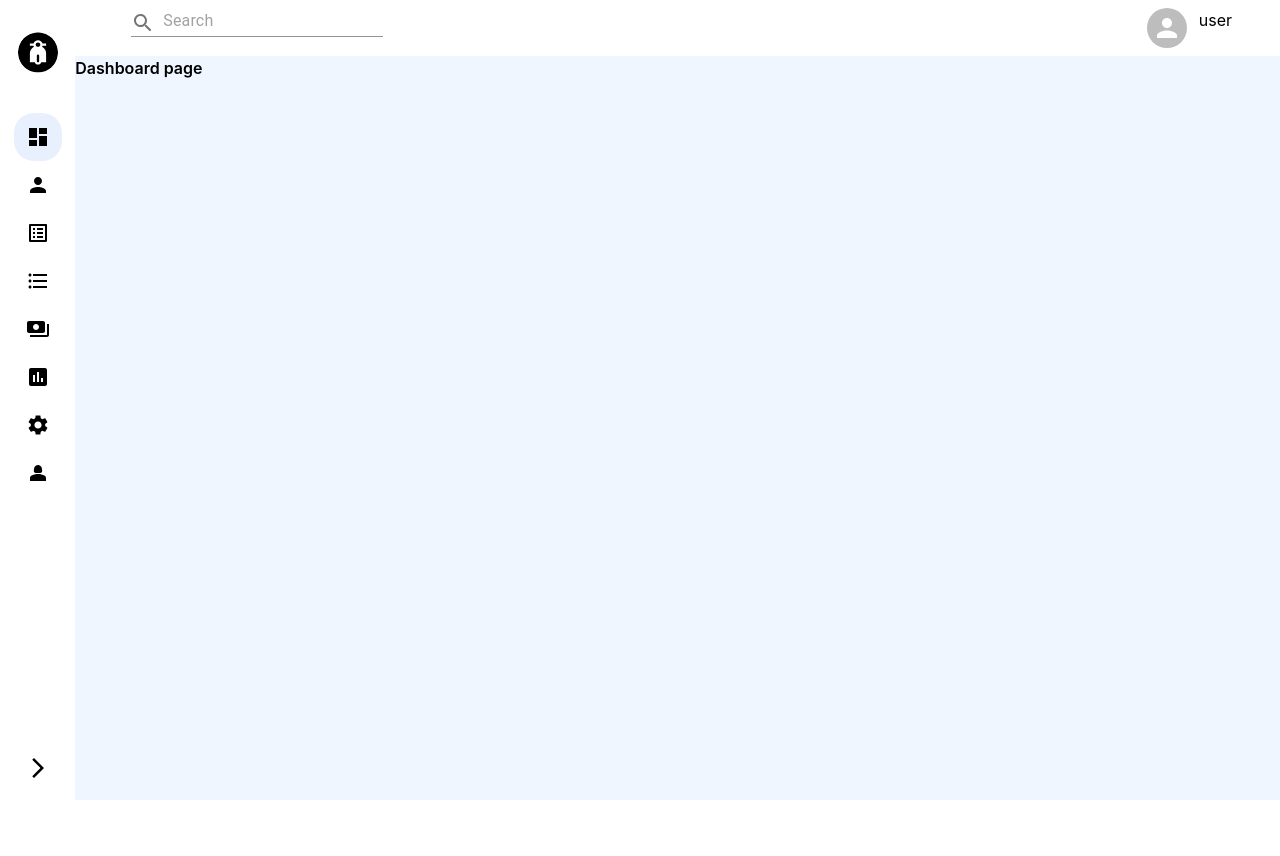
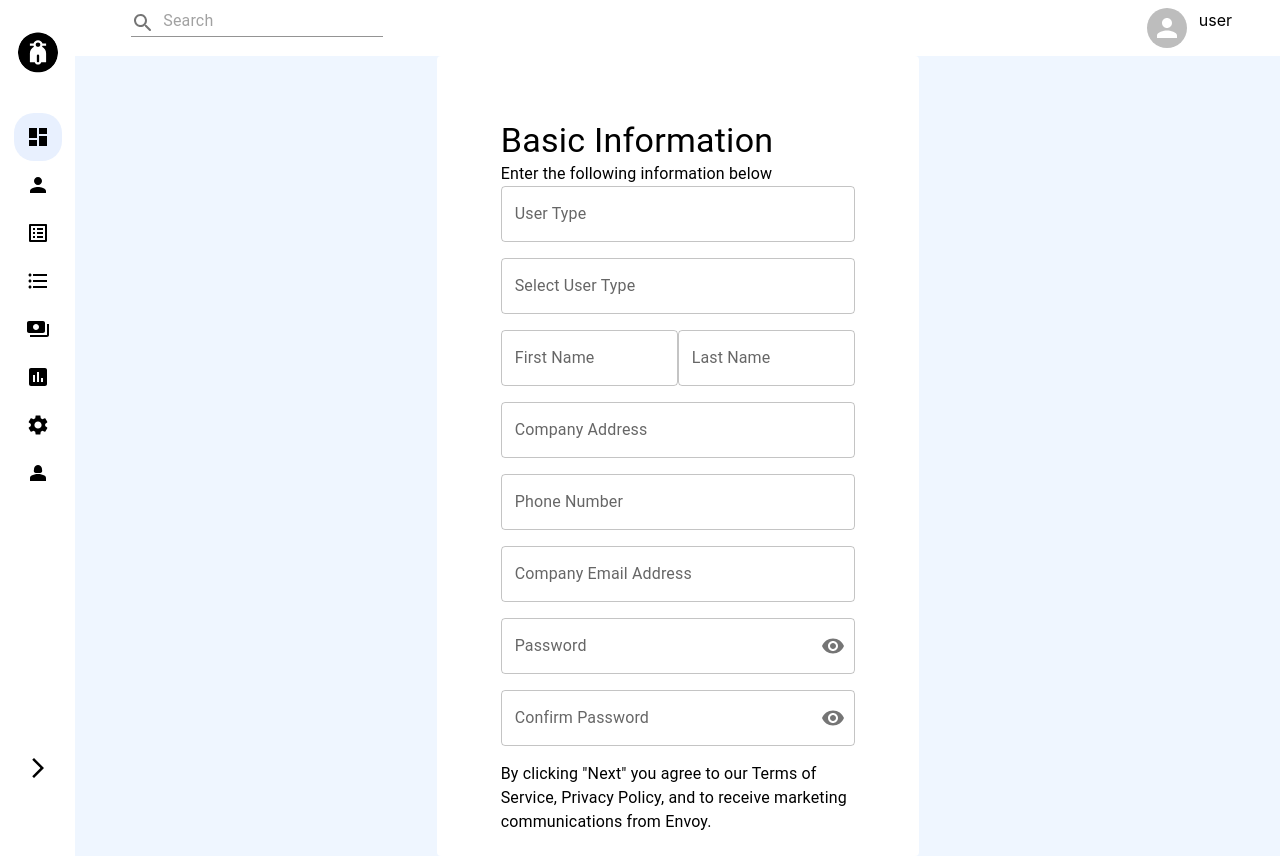
Before and after one commit to abeni-ga/logistics-pro-app, a React (Create React App) app: page /admin/dashboard in a window 1280 px wide. Before the commit the page ends 800 px from the top, so only its background shows below. Built offline with nearby package versions, Linux system fonts and the light colour scheme; what tailwindcss-percentage-width would draw is missing.

Commit message:
company registration form step one

```diff
--- a/src/pages/Authentication/LogIn.page.jsx
+++ b/src/pages/Authentication/LogIn.page.jsx
@@ -52,7 +52,9 @@ const LogIn = () => {
             <h6>Just joining us here?</h6>
             <Button variant="text">Register Now</Button>
           </div>
-          <Button variant="contained">Login</Button>
+          <Button variant="contained" size="large">
+            Login
+          </Button>
         </div>
       </div>
     </div>
--- a/src/pages/Dashboard/Dashboard.page.jsx
+++ b/src/pages/Dashboard/Dashboard.page.jsx
@@ -1,9 +1,10 @@
 import React from "react";
+import StepOne from "../RegisterCompany/Steps/StepOne.component";
 
 const Dashboard = () => {
   return (
-    <div className="bg-blue-50 w-full">
-      <h1 className="font-semibold">Dashboard page</h1>
+    <div className="bg-blue-50 w-full h-full">
+      <StepOne />
     </div>
   );
 };
--- a/src/pages/RegisterCompany/Steps/StepOne.component.jsx
+++ b/src/pages/RegisterCompany/Steps/StepOne.component.jsx
@@ -1,80 +1,118 @@
+import { useState } from "react";
 import { Formik, Form } from "formik";
-import Box from "@mui/material/Box";
-import Card from "@mui/material/Card";
-import CardActions from "@mui/material/CardActions";
-import CardContent from "@mui/material/CardContent";
 import Typography from "@mui/material/Typography";
-import { TextField } from "@mui/material";
-import TextFieldWrapper from "./components/TextFieldWrapper/TextFieldWrapper.js";
+import TextFieldWrapper from "../../../components/TextFieldWrapper/TextFieldWrapper";
+import VisibilityIcon from "@mui/icons-material/Visibility";
+import VisibilityOffIcon from "@mui/icons-material/VisibilityOff";
+import {
+  FormControl,
+  InputLabel,
+  OutlinedInput,
+  InputAdornment,
+  IconButton,
+} from "@mui/material";
 
 const StepOne = () => {
+  const [showPassword, setShowPassword] = useState(false);
   return (
-    <Card>
-      <CardContent className="w-90% flex flex-col content-center">
-        <Typography variant="h4">Basic Information</Typography>
-        <Typography>Enter the following information below</Typography>
+    <div className="flex w-full h-full items-center justify-center">
+      <div className="flex flex-col w-2/5 h-full rounded bg-white p-16 ">
+        <div>
+          <Typography variant="h4">Basic Information</Typography>
+          <Typography>Enter the following information below</Typography>
+        </div>
         <Formik>
-          <Form>
+          <Form className="flex flex-col gap-4">
             <TextFieldWrapper
               name="User Type"
               label="User Type"
-              size="small"
-              margin="normal"
+              size="medium"
             />
-            <TextFieldWrapper
-              name="Company Name"
-              label="Select User Type"
-              size="small"
-              margin="normal"
-            />
+            <TextFieldWrapper name="Company Name" label="Select User Type" />
             <div className="flex flex-row justify-between">
-              <TextField
+              <TextFieldWrapper
                 name="first-name"
                 label="First Name"
-                size="small"
-                margin="normal"
                 className="w-45%"
               />
-              <TextField
+              <TextFieldWrapper
                 name="last-name"
                 label="Last Name"
-                size="small"
-                margin="normal"
                 className="w-45%"
               />
             </div>
-            <TextFieldWrapper
-              name="company-address"
-              label="Company Address"
-              size="small"
-              margin="normal"
-            />
-            <TextFieldWrapper
-              name="phone-number"
-              label="Phone Number"
-              size="small"
-              margin="normal"
-            />
+            <TextFieldWrapper name="company-address" label="Company Address" />
+            <TextFieldWrapper name="phone-number" label="Phone Number" />
             <TextFieldWrapper
               name="company-email-address"
               label="Company Email Address"
-              size="small"
-              margin="normal"
             />
-            <TextFieldWrapper
-              name="password"
-              label="Password"
-              margin="normal"
-            />
-            <TextFieldWrapper
-              name="confirm-password"
-              label="Confirm Password"
-              size="small"
-            />
+            <div className="flex flex-col gap-4">
+              <FormControl variant="outlined">
+                <InputLabel htmlFor="outlined-adornment-password">
+                  Password
+                </InputLabel>
+                <OutlinedInput
+                  label="Password"
+                  id="outlined-adornment-password"
+                  type={showPassword ? "text" : "password"}
+                  endAdornment={
+                    <InputAdornment position="end">
+                      <IconButton
+                        aria-label="toggle password visibility"
+                        onClick={() => {
+                          setShowPassword(!showPassword);
+                        }}
+                        onMouseDown={() => {}}
+                        edge="end"
+                      >
+                        {showPassword ? (
+                          <VisibilityOffIcon />
+                        ) : (
+                          <VisibilityIcon />
+                        )}
+                      </IconButton>
+                    </InputAdornment>
+                  }
+                />
+              </FormControl>
+              <FormControl variant="outlined">
+                <InputLabel htmlFor="outlined-adornment-confirm-password">
+                  Confirm Password
+                </InputLabel>
+                <OutlinedInput
+                  label="Password"
+                  id="outlined-adornment-confirm-password"
+                  type={showPassword ? "text" : "password"}
+                  endAdornment={
+                    <InputAdornment position="end">
+                      <IconButton
+                        aria-label="toggle password visibility"
+                        onClick={() => {
+                          setShowPassword(!showPassword);
+                        }}
+                        onMouseDown={() => {}}
+                        edge="end"
+                      >
+                        {showPassword ? (
+                          <VisibilityOffIcon />
+                        ) : (
+                          <VisibilityIcon />
+                        )}
+                      </IconButton>
+                    </InputAdornment>
+                  }
+                />
+              </FormControl>
+              <Typography>
+                By clicking "Next" you agree to our Terms of Service, Privacy
+                Policy, and to receive marketing communications from Envoy.
+              </Typography>
+            </div>
           </Form>
         </Formik>
-      </CardContent>
-    </Card>
+      </div>
+    </div>
   );
 };
 
```
